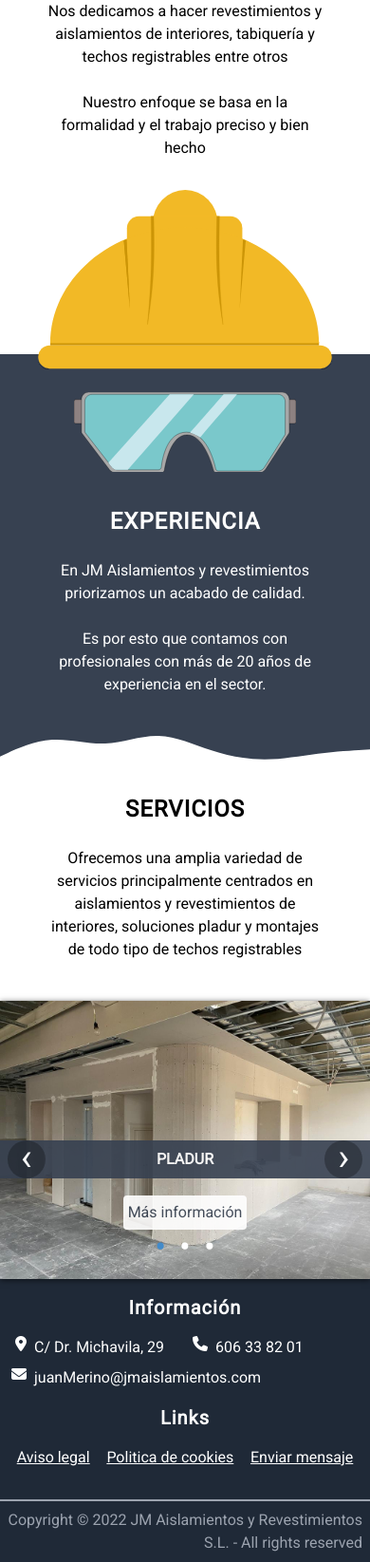
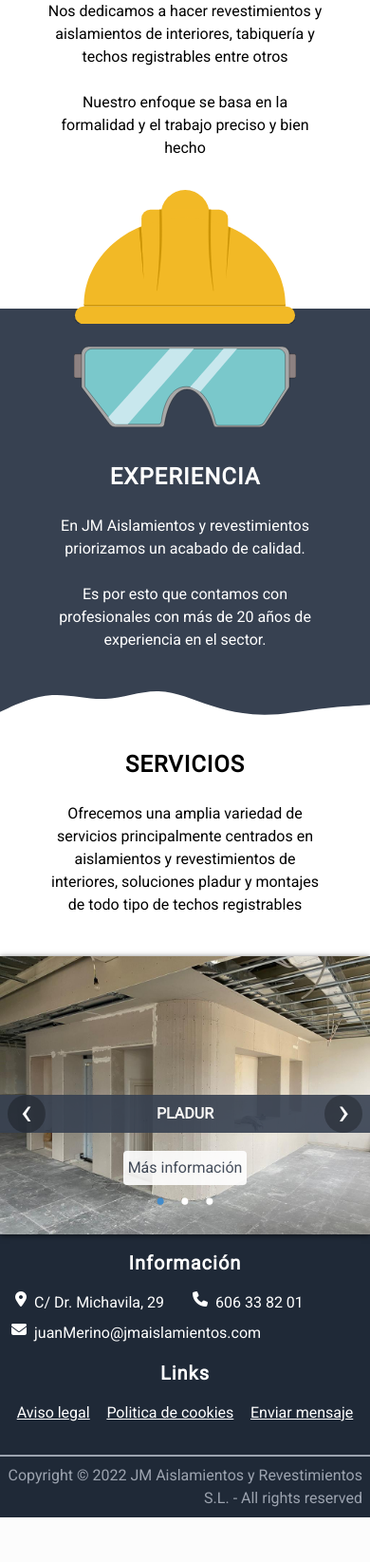
Before and after one commit to oscariquelme01/jmaislamientos, a Flask app: page / in a window 390 px wide. Shown: the part 136-1781 px from the top of the page at 95% size. After the commit the page ends 1734 px from the top, so only its background shows below. Run offline with Flask 2, Linux system fonts and the light colour scheme; style sheets or scripts are compiled from the project's sources; some libraries are stand-ins or nearby versions.

Commit message:
fixed main page responsiveness

```diff
--- a/templates/base.html
+++ b/templates/base.html
@@ -38,16 +38,16 @@
                 </div>
             </a>
             <!-- menu items -->
-            <div class="mobile-menu slide-menu absolute top-12 w-full md:relative md:top-0 md:block md:h-full">
-                <ul class="md:flex md:justify-end md:items-center md:h-full">
-                    <li class="active"><a href="index.html" class="block md:flex md:items-center px-2 py-4 md:py-0 md:h-full bg-gray-700 md:bg-transparent font-semibold  text-white">Home</a></li>
-                    <li><a href="#services" class="block md:flex md:items-center px-2 py-4 md:py-0 md:h-full bg-gray-200 md:bg-transparent md:text-white">Services</a></li>
-                    <li><a href="#about" class="block md:flex md:items-center px-2 py-4 md:py-0 md:h-full bg-gray-200 md:bg-transparent md:text-white">About</a></li>
-                    <li><a href="#contact" class="block md:flex md:items-center px-2 py-4 md:py-0 md:h-full bg-gray-200 md:bg-transparent md:text-white">Contact Us</a></li>
+            <div class="mobile-menu slide-menu absolute top-12 w-full md:w-[45%] lg:w-[35%] xl:w-[27%] md:relative md:top-0 md:block md:h-full">
+                <ul class="md:flex md:justify-around md:items-center md:h-full">
+                    <li class="active"><a href="index.html" class="block md:flex md:items-center px-2 py-4 md:py-0 md:h-full bg-gray-700 md:bg-transparent font-semibold  text-white md:text-xl md:hover:text-gray-300">Home</a></li>
+                    <li><a href="#services" class="block md:flex md:items-center px-2 py-4 md:py-0 md:h-full bg-gray-200 md:bg-transparent md:text-white md:text-xl md:hover:text-gray-300">Services</a></li>
+                    <li><a href="#about" class="block md:flex md:items-center px-2 py-4 md:py-0 md:h-full bg-gray-200 md:bg-transparent md:text-white md:text-xl md:hover:text-gray-300">About</a></li>
+                    <li><a href="#contact" class="block md:flex md:items-center px-2 py-4 md:py-0 md:h-full bg-gray-200 md:bg-transparent md:text-white md:text-xl md:hover:text-gray-300">Contact Us</a></li>
                 </ul>
             </div>
         </div>
-        <div>
+        <div class="flex items-center flex-col w-full">
         {% block body%}
 
         {% endblock %}
--- a/templates/main.html
+++ b/templates/main.html
@@ -2,19 +2,19 @@
 {% block title%} JM Aislamientos {% endblock %}
 {% block body%}
 <!-- ¿Quienes somos? -->
-<div class="p-4 w-full">
-    <h2 class="mt-4 text-2xl font-bold text-center bg-clip-text lg:text-4xl">¿QUIENES SOMOS?</h2>
+<div class="p-4 w-full lg:w-3/5">
+    <h2 class="mt-4 text-2xl font-bold text-center bg-clip-text md:text-3xl lg:text-4xl">¿QUIENES SOMOS?</h2>
     <div class="mx-8">
         <br>
-        <p class="text-center lg:text-xl">Nos dedicamos a hacer revestimientos y aislamientos de interiores, tabiquería y techos registrables entre otros</p>
+        <p class="text-center md:text-xl ">Nos dedicamos a hacer revestimientos y aislamientos de interiores, tabiquería y techos registrables entre otros</p>
         <br>
-        <p class="text-center lg:text-xl">Nuestro enfoque se basa en la formalidad y el trabajo preciso y bien hecho</p>
+        <p class="text-center md:text-xl ">Nuestro enfoque se basa en la formalidad y el trabajo preciso y bien hecho</p>
     </div>
 </div>
 
 <!-- casco -->
 <div class="w-full flex justify-center relative top-4">
-    <svg  class="w-4/5 lg:w-2/5" width="" height="auto" viewBox="0 0 993 600" fill="none" xmlns="http://www.w3.org/2000/svg">
+    <svg  class="w-3/5 md:w-2/5 xl:w-1/5" width="" height="auto" viewBox="0 0 993 600" fill="none" xmlns="http://www.w3.org/2000/svg">
         <line x1="44.5684" y1="515.291" x2="945.997" y2="515.291" stroke="#CC9507" stroke-width="12"/>
         <ellipse cx="497.311" cy="113.605" rx="109.535" ry="113.605" fill="#F2B926"/>
         <rect x="301.772" y="88.1482" width="387.022" height="183.896" rx="40" fill="#F2B926"/>
@@ -46,7 +46,7 @@
 <div class="w-full bg-gray-700">
     <!-- gafas -->
     <div class="bg-gray-700 flex justify-center pb-1 ">
-        <svg class="mt-10 w-3/5 lg:w-1/3" width="" height="auto" viewBox="0 0 762 276" fill="none" xmlns="http://www.w3.org/2000/svg">
+        <svg class="mt-10 w-3/5 md:w-2/5 xl:w-1/5" width="" height="auto" viewBox="0 0 762 276" fill="none" xmlns="http://www.w3.org/2000/svg">
             <rect y="25.4663" width="32.1003" height="81.9052" rx="6" fill="#8D8181"/>
             <rect y="25.4663" width="32.1003" height="81.9052" rx="6" stroke="black"/>
             <rect x="729.9" y="25.4663" width="32.1003" height="81.9052" rx="6" fill="#8D8181"/>
@@ -61,12 +61,12 @@
     </div>
 
     <div class="p-4 w-full bg-gray-700 ">
-        <h2 class="mt-4 text-2xl lg:text-4xl font-bold text-center bg-clip-text text-white">EXPERIENCIA</h2>
+        <h2 class="mt-4 text-2xl md:text-3xl lg:text-4xl font-bold text-center bg-clip-text text-white">EXPERIENCIA</h2>
         <div class="mx-8">
             <br>
-            <p class="text-white text-center lg:text-xl">En JM Aislamientos y revestimientos priorizamos un acabado de calidad.</p>
+            <p class="text-white text-center md:text-xl">En JM Aislamientos y revestimientos priorizamos un acabado de calidad.</p>
             <br>
-            <p class="text-white text-center lg:text-xl">Es por esto que contamos con profesionales con más de 20 años de experiencia en el sector.</p>
+            <p class="text-white text-center md:text-xl">Es por esto que contamos con profesionales con más de 20 años de experiencia en el sector.</p>
         </div>
     </div>
 </div>
@@ -77,22 +77,22 @@
 
 <!-- services -->
 <div class="p-4 w-full">
-    <h2 class="mt-4 text-2xl lg:text-4xl font-bold text-center bg-clip-text">SERVICIOS</h2>
+    <h2 class="mt-4 text-2xl md:text-3xl lg:text-4xl font-bold text-center bg-clip-text">SERVICIOS</h2>
     <div class="mx-8">
         <br>
-        <p class="text-center lg:text-xl">Ofrecemos una amplia variedad de servicios principalmente centrados en aislamientos y revestimientos de interiores, soluciones pladur y montajes de todo tipo de techos registrables </p>
+        <p class="text-center md:text-xl">Ofrecemos una amplia variedad de servicios principalmente centrados en aislamientos y revestimientos de interiores, soluciones pladur y montajes de todo tipo de techos registrables </p>
     </div>
 </div>
 
 <!-- carousel -->
-<div class="carousel">
+<div class="carousel lg:mb-4">
     <div class="carousel-inner">
         <input class="carousel-open" type="radio" id="carousel-1" name="carousel" aria-hidden="true" hidden="" checked="checked">
         <div class="carousel-item">
             <div class="w-full">
                 <div class="absolute top-1/2 w-full bg-gray-700 py-2 text-center text-white font-bold opacity-90 lg:text-2xl lg:py-0 lg:pt-2">PLADUR</div>
                 <img src="{{ url_for('static', filename='img/servicioPladur.jpeg') }}" class="lg:w-full">
-                <a href="{{ url_for('pladur') }}" class="py-1 opacity-90 border-2 w-1/3 text-gray-700 text-center bg-white border-white left-0 right-0 mx-auto rounded absolute top-[70%] lg:top-[90%] lg:w-1/5">Más información</a>
+                <a href="{{ url_for('pladur') }}" class="py-1 opacity-90 border-2 w-1/3 text-gray-700 text-center bg-white border-white left-0 right-0 mx-auto rounded absolute top-[70%] lg:top-[80%] lg:w-1/5">Más información</a>
             </div>
         </div>
         <input class="carousel-open" type="radio" id="carousel-2" name="carousel" aria-hidden="true" hidden="">
@@ -100,7 +100,7 @@
             <div class="w-full">
                 <div class="absolute top-1/2 w-full bg-gray-700 py-2 text-center text-white font-bold opacity-90 lg:text-2xl lg:py-0 lg:pt-2">TECHOS REGISTRABLES</div>
                 <img src="{{ url_for('static', filename='img/servicioTecho.jpeg') }}" class="lg:w-full">
-                <a href="{{ url_for('techos') }}" class="py-1 opacity-90 border-2 w-1/3 text-gray-700 text-center bg-white border-white left-0 right-0 mx-auto rounded absolute top-[70%] lg:top-[90%] lg:w-1/5">Más información</a>
+                <a href="{{ url_for('techos') }}" class="py-1 opacity-90 border-2 w-1/3 text-gray-700 text-center bg-white border-white left-0 right-0 mx-auto rounded absolute top-[70%] lg:top-[80%] lg:w-1/5">Más información</a>
             </div>
         </div>
         <input class="carousel-open" type="radio" id="carousel-3" name="carousel" aria-hidden="true" hidden="">
@@ -108,7 +108,7 @@
             <div class="w-full">
                 <div class="absolute top-1/2 w-full bg-gray-700 py-2 text-center text-white font-bold opacity-90 lg:text-2xl lg:py-0 lg:pt-2">AISLAMIENTOS</div>
                 <img src="{{ url_for('static', filename='img/servicioAislamiento.jpeg') }}" class="lg:w-full">
-                <a href="{{ url_for('aislamientos') }}" class="py-1 opacity-90 border-2 w-1/3 text-gray-700 text-center bg-white border-white left-0 right-0 mx-auto rounded absolute top-[70%] lg:top-[90%] lg:w-1/5">Más información</a>
+                <a href="{{ url_for('aislamientos') }}" class="py-1 opacity-90 border-2 w-1/3 text-gray-700 text-center bg-white border-white left-0 right-0 mx-auto rounded absolute top-[70%] lg:top-[80%] lg:w-1/5">Más información</a>
             </div>
         </div>
 
```
Also changed, not shown: other parts of templates/base.html (+1 -1 lines).
